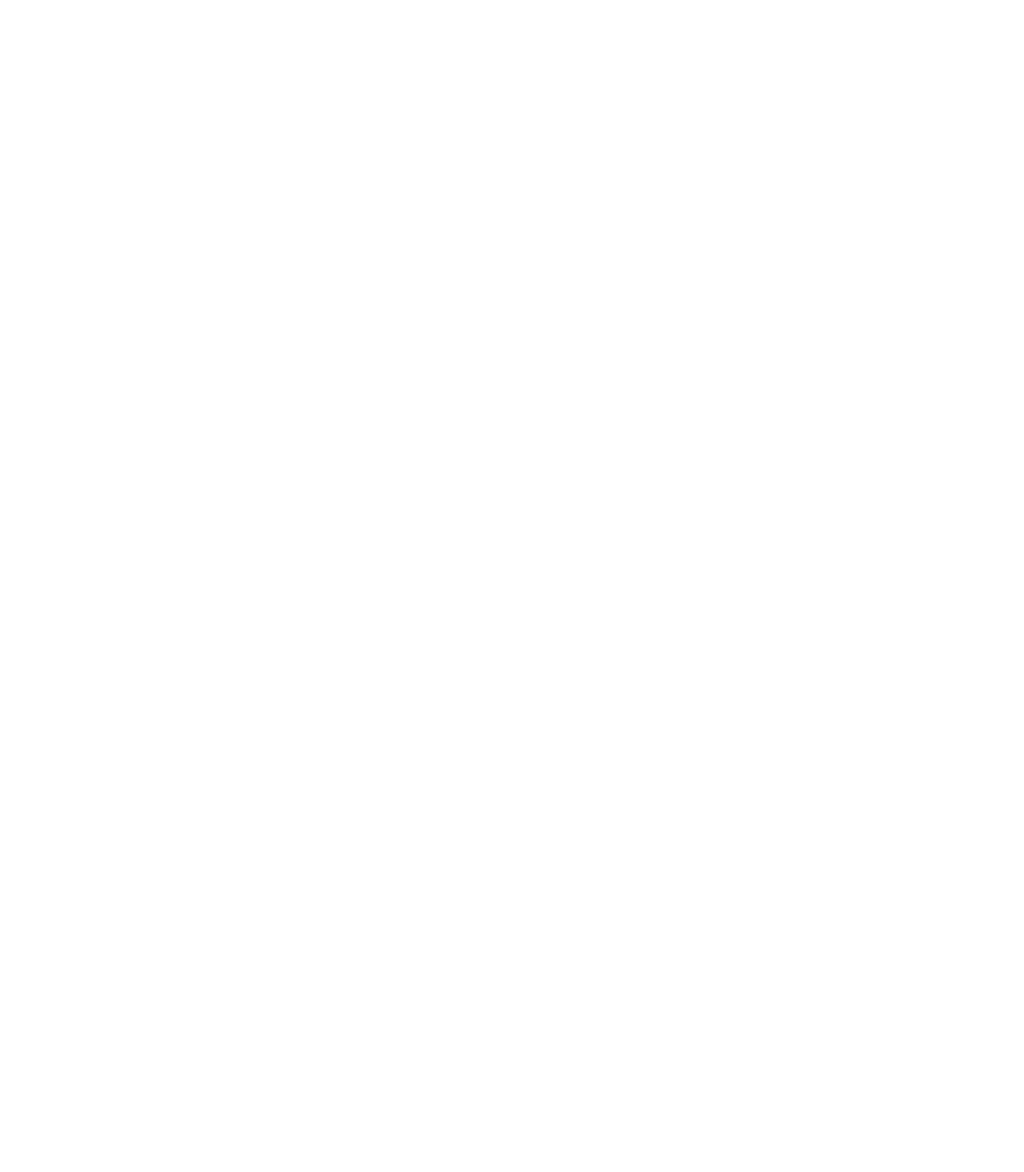
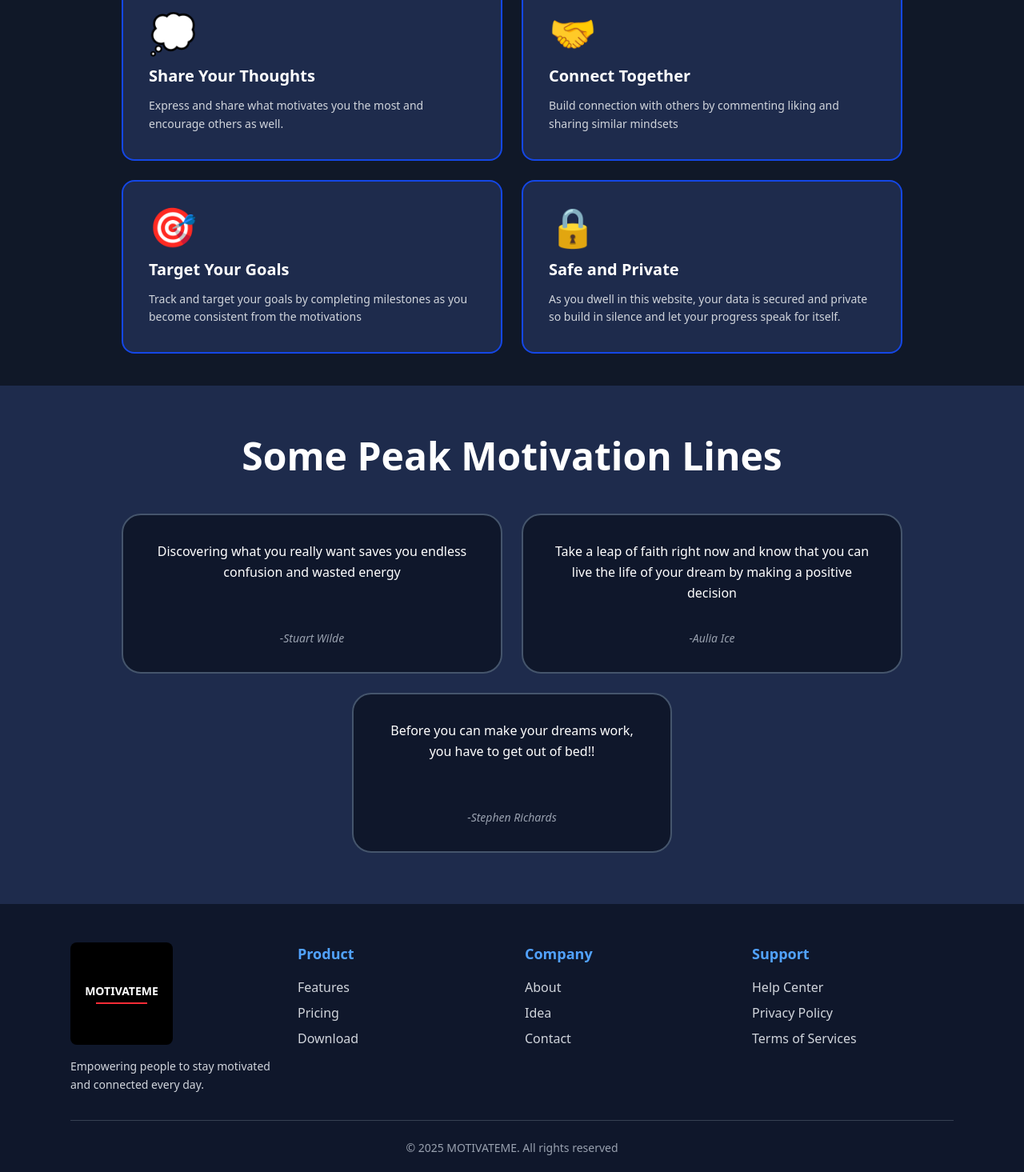
Before and after one commit to Uniq-bot/motivaateMeLanding, a React (Vite) app: page / in a window 1280 px wide. Shown: the part 1125-2590 px from the top of the page at 80% size. Before the commit the page ends 940 px from the top, so only its background shows below. Built offline with nearby package versions, Linux system fonts and the light colour scheme.

Commit message:
static home page done and push from uniq branch

```diff
--- a/src/App.jsx
+++ b/src/App.jsx
@@ -3,6 +3,7 @@
 import { BrowserRouter, Route, Routes } from 'react-router-dom'
 import Home from './pages/Home'
 import Idea from './pages/Idea'
+import Footer from './components/Footer'
 
 const App = () => {
   return (
@@ -13,6 +14,7 @@
           <Route path='/' element={<Home />} />
           <Route path='/idea' element={<Idea />} />
           </Routes>
+          <Footer />
           </BrowserRouter>
     </div>
   )
--- /dev/null
+++ b/src/components/Footer.jsx
@@ -0,0 +1,124 @@
+import React from "react";
+
+const Footer = () => {
+  const footerData = {
+    logo: {
+      text: "MOTIVATEME",
+      tagline: "Empowering people to stay motivated and connected every day."
+    },
+    product: {
+      title: "Product",
+      links: [
+        { id: 1, name: "Features", url: "#features" },
+        { id: 2, name: "Pricing", url: "#pricing" },
+        { id: 3, name: "Download", url: "#download" }
+      ]
+    },
+    company: {
+      title: "Company",
+      links: [
+        { id: 1, name: "About", url: "#about" },
+        { id: 2, name: "Idea", url: "#idea" },
+        { id: 3, name: "Contact", url: "#contact" }
+      ]
+    },
+    support: {
+      title: "Support",
+      links: [
+        { id: 1, name: "Help Center", url: "#help" },
+        { id: 2, name: "Privacy Policy", url: "#privacy" },
+        { id: 3, name: "Terms of Services", url: "#terms" }
+      ]
+    }
+  };
+
+  return (
+    <footer className="w-full bg-slate-900 text-white pt-12 pb-6">
+      <div className="max-w-6xl mx-auto px-6">
+        {/* Main Footer Content */}
+        <div className="grid grid-cols-1 md:grid-cols-2 lg:grid-cols-4 gap-8 mb-8">
+          {/* Logo and Tagline */}
+          <div className="space-y-4">
+            <div className="w-32 h-32 bg-black rounded-lg flex items-center justify-center">
+              <div className="text-center">
+                <div className="text-white font-bold text-sm">
+                  {footerData.logo.text}
+                </div>
+                <div className="w-16 h-0.5 bg-red-500 mx-auto mt-1"></div>
+              </div>
+            </div>
+            <p className="text-gray-300 text-sm leading-relaxed">
+              {footerData.logo.tagline}
+            </p>
+          </div>
+
+          {/* Product Links */}
+          <div>
+            <h3 className="text-blue-400 text-lg font-semibold mb-4">
+              {footerData.product.title}
+            </h3>
+            <ul className="space-y-2">
+              {footerData.product.links.map((link) => (
+                <li key={link.id}>
+                  <a
+                    href={link.url}
+                    className="text-gray-300 hover:text-white transition-colors duration-200"
+                  >
+                    {link.name}
+                  </a>
+                </li>
+              ))}
+            </ul>
+          </div>
+
+          {/* Company Links */}
+          <div>
+            <h3 className="text-blue-400 text-lg font-semibold mb-4">
+              {footerData.company.title}
+            </h3>
+            <ul className="space-y-2">
+              {footerData.company.links.map((link) => (
+                <li key={link.id}>
+                  <a
+                    href={link.url}
+                    className="text-gray-300 hover:text-white transition-colors duration-200"
+                  >
+                    {link.name}
+                  </a>
+                </li>
+              ))}
+            </ul>
+          </div>
+
+          {/* Support Links */}
+          <div>
+            <h3 className="text-blue-400 text-lg font-semibold mb-4">
+              {footerData.support.title}
+            </h3>
+            <ul className="space-y-2">
+              {footerData.support.links.map((link) => (
+                <li key={link.id}>
+                  <a
+                    href={link.url}
+                    className="text-gray-300 hover:text-white transition-colors duration-200"
+                  >
+                    {link.name}
+                  </a>
+                </li>
+              ))}
+            </ul>
+          </div>
+        </div>
+
+        {/* Divider */}
+        <div className="border-t border-gray-700 pt-6">
+          <p className="text-gray-400 text-sm text-center">
+            © 2025 MOTIVATEME. All rights reserved
+          </p>
+        </div>
+      </div>
+    </footer>
+  );
+};
+
+export default Footer;
--- a/src/components/MiniAbout.jsx
+++ b/src/components/MiniAbout.jsx
@@ -16,10 +16,10 @@
     }
   ]
   return (
-    <div className='bg-[#1E2B4C] grid grid-cols-3 items-center  w-full h-60'>
+    <div className='bg-[#1E2B4C] grid grid-cols-3 font-bold items-center  w-full h-60'>
             {
               dummyData.map((data, index)=>(
-                 <div key={index} className='w-full h-full flex flex-col items-center justify-center text-white text-5xl font-bold'>
+                 <div key={index} className='w-full h-full flex flex-col items-center justify-center text-white text-5xl '>
                    <span>
                     {data.number===100 || data.number=== 350?data.number + '+': data.number===4.7?data.number+'⭐': data.number}
                   </span>
--- /dev/null
+++ b/src/components/MotivationalQuote.jsx
@@ -0,0 +1,58 @@
+import React from 'react'
+
+const MotivationalQuote = () => {
+  const quotes = [
+    {
+      id: 1,
+      text: "Discovering what you really want saves you endless confusion and wasted energy",
+      author: "Stuart Wilde"
+    },
+    {
+      id: 2,
+      text: "Take a leap of faith right now and know that you can live the life of your dream by making a positive decision",
+      author: "Aulia Ice"
+    },
+    {
+      id: 3,
+      text: "Before you can make your dreams work, you have to get out of bed!!",
+      author: "Stephen Richards"
+    }
+  ];
+
+  return (
+    <div className="w-full flex flex-col items-center py-16 bg-[#1E2B4C] min-h-100">
+      <h1 className="text-white text-4xl md:text-5xl font-semibold mb-12 text-center px-4">
+        Some Peak Motivation Lines
+      </h1>
+
+      <div className="grid grid-cols-1 md:grid-cols-2 gap-6 max-w-5xl px-6">
+        {quotes.slice(0, 2).map((quote) => (
+          <div
+            key={quote.id}
+            className="bg-slate-900 border-2 border-slate-600 rounded-3xl p-8 hover:border-blue-500 transition-all duration-300 flex flex-col justify-between min-h-[200px]"
+          >
+            <p className="text-white text-center text-base leading-relaxed mb-4">
+              {quote.text}
+            </p>
+            <p className="text-gray-400 text-center text-sm italic">
+              -{quote.author}
+            </p>
+          </div>
+        ))}
+      </div>
+
+      <div className="mt-6 max-w-md px-6">
+        <div className="bg-slate-900 border-2 border-slate-600 rounded-3xl p-8 hover:border-blue-500 transition-all duration-300 flex flex-col justify-between min-h-[200px]">
+          <p className="text-white text-center text-base leading-relaxed mb-4">
+            {quotes[2].text}
+          </p>
+          <p className="text-gray-400 text-center text-sm italic">
+            -{quotes[2].author}
+          </p>
+        </div>
+      </div>
+    </div>
+  );
+}
+
+export default MotivationalQuote
--- /dev/null
+++ b/src/components/Why.jsx
@@ -0,0 +1,53 @@
+import React from "react";
+
+const Why = () => {
+    const featureCards = [
+  {
+    id: 1,
+    emoji: "💭",
+    title: "Share Your Thoughts",
+    description: "Express and share what motivates you the most and encourage others as well."
+  },
+  {
+    id: 2,
+    emoji: "🤝",
+    title: "Connect Together",
+    description: "Build connection with others by commenting liking and sharing similar mindsets"
+  },
+  {
+    id: 3,
+    emoji: "🎯",
+    title: "Target Your Goals",
+    description: "Track and target your goals by completing milestones as you become consistent from the motivations"
+  },
+  {
+    id: 4,
+    emoji: "🔒",
+    title: "Safe and Private",
+    description: "As you dwell in this website, your data is secured and private so build in silence and let your progress speak for itself."
+  }
+];
+  return (
+    <div className="w-full flex flex-col gap-20 items-center pt-10 py-10  min-h-150 bg-gray-900">
+      <h1 className="text-white text-5xl font-mono">
+        Why Choose <span className="text-blue-500">motivateMe</span>?
+      </h1>
+       <div className="grid grid-cols-1 md:grid-cols-2 gap-6 max-w-5xl px-6">
+        {featureCards.map((card) => (
+          <div
+            key={card.id}
+            className="bg-[#1E2B4C] bg-opacity-30 border-2 border-blue-700 rounded-2xl p-8 hover:bg-opacity-40 transition-all duration-300"
+          >
+            <div className="text-5xl mb-4">{card.emoji}</div>
+            <h3 className="text-white text-xl font-bold mb-3">{card.title}</h3>
+            <p className="text-gray-300 text-sm leading-relaxed">
+              {card.description}
+            </p>
+          </div>
+        ))}
+      </div>
+    </div>
+  );
+};
+
+export default Why;
--- a/src/pages/Home.jsx
+++ b/src/pages/Home.jsx
@@ -1,12 +1,16 @@
 import React from 'react'
 import Hero from '../components/Hero'
 import MiniAbout from '../components/MiniAbout'
+import Why from '../components/Why'
+import MotivationalQuote from '../components/MotivationalQuote'
 
 const Home = () => {
   return (
     <div>
       <Hero />
       <MiniAbout />
+      <Why />
+      <MotivationalQuote />
     </div>
   )
 }
```
